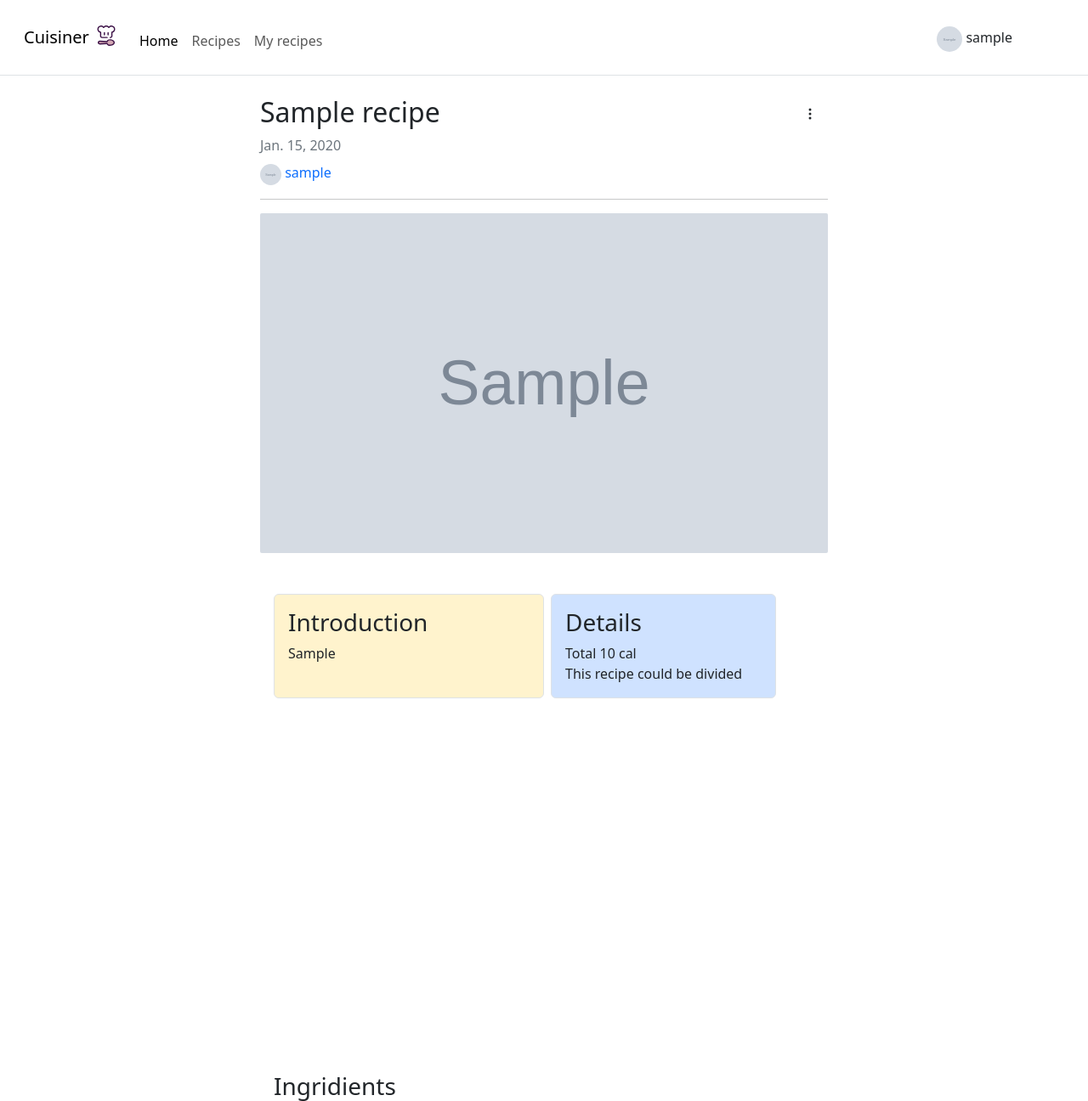
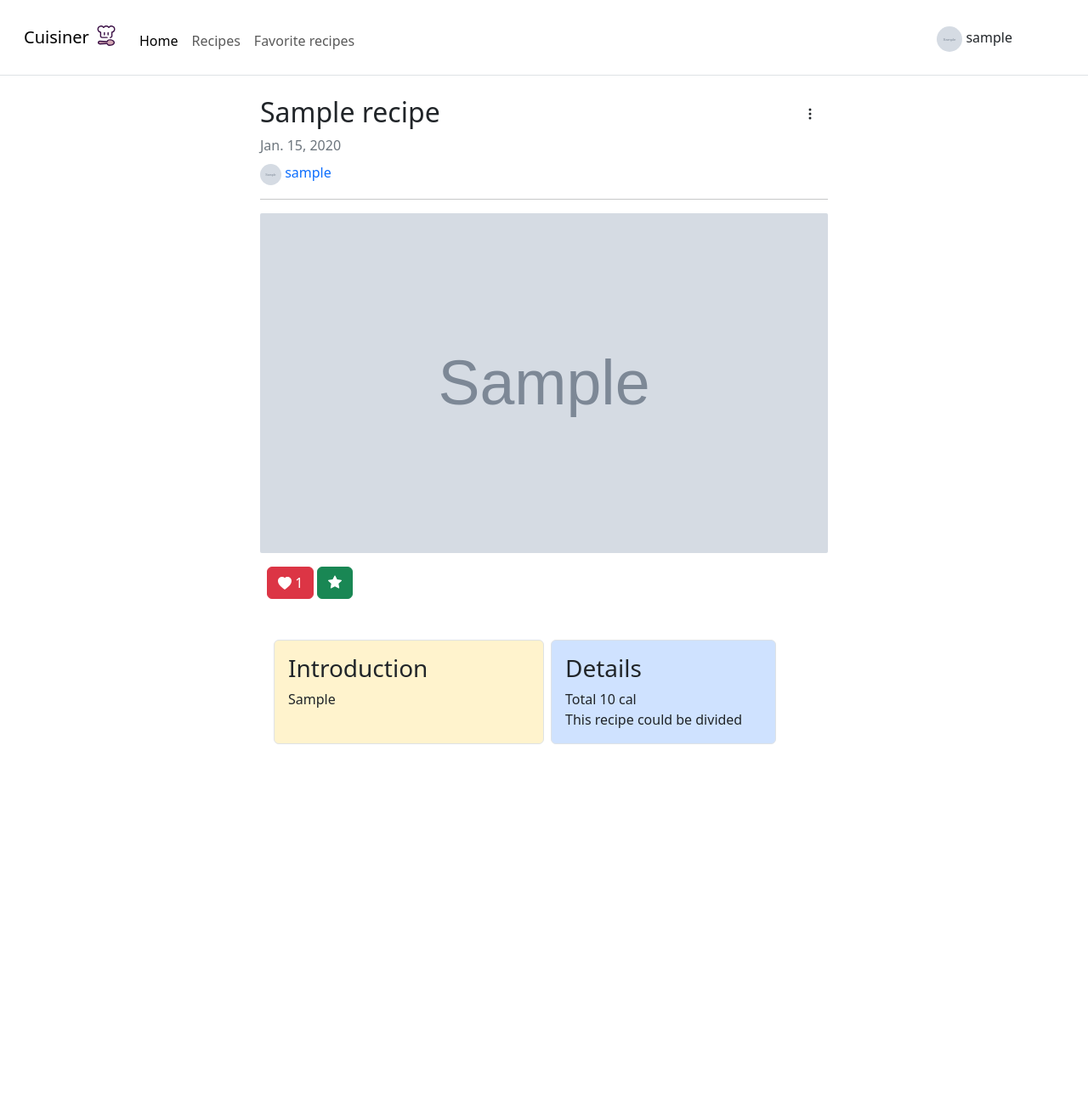
Before and after one commit to Michael322312/cuisiner_project, a Django app: page /recipes/1 in a window 1280 px wide. Shown: the top 1296 px of the page at 85% size. Run offline with Django 5.2, Linux system fonts and the light colour scheme; a user stored in the database is signed in; tables that the repository leaves empty hold one stand-in row (values such as "Sample post"); grey boxes marked "Sample" are stand-in pictures; some libraries are stand-ins or nearby versions.

Commit message:
Add likes and favorite to recipe

```diff
--- a/recipe/models.py
+++ b/recipe/models.py
@@ -109,6 +109,8 @@ class Recipe(models.Model):
     upload_date = models.DateField(auto_now=True)
     total_calories = models.IntegerField(default=0)
     is_dividible = models.BooleanField(default=False)
+    likes = models.ManyToManyField("user_system.CustomUser", related_name="liked_recipes", blank=True)
+
 
     def calculate_total_calories(self):
         unit_type = {
--- a/recipe/urls.py
+++ b/recipe/urls.py
@@ -19,7 +19,8 @@ from recipe.views import (
     DietUpdateView,
     DietListView,
     DietDetailView,
-    MainMenuView
+    MainMenuView,
+    RecipeLike
 )
 
 urlpatterns = [
@@ -49,6 +50,7 @@ urlpatterns = [
     path("user_recipes/<int:pk>", UserRecipesListView.as_view(), name='user_recipes'),
     path("user_recipes/", UserRecipesListView.as_view(), name='user_recipes'),
     path("recipes/<int:pk>", RecipeDetailView.as_view(), name='recipe'),
+    path('like/<int:pk>', RecipeLike.as_view(), name='recipe_like'),
 
 ]
 
--- a/recipe/views.py
+++ b/recipe/views.py
@@ -1,5 +1,5 @@
 from django.db.models.query import QuerySet
-from django.shortcuts import render
+from django.shortcuts import render, get_object_or_404
 from django.views.generic import CreateView, DeleteView, UpdateView, ListView, DetailView, TemplateView
 from django.template.defaulttags import register
 from recipe.models import Category, Product, Recipe, Diet
@@ -59,7 +59,7 @@ def create_recipe(request):
                 created_recipe.save()
                 formset.save()
                 created_recipe.save()
-                return HttpResponseRedirect(reverse_lazy('recipe:category_list'))
+                return HttpResponseRedirect(reverse_lazy('recipe:recipe_list'))
 
     context = {"recipe_form": recipe_form, "formset": formset}
 
@@ -122,6 +122,25 @@ class RecipeListView(ListView):
         context["search_text"] = search_text if search_text else ''
 
         return context
+
+
+class RecipeLike(UpdateView, LoginRequiredMixin):
+    model = Recipe
+    fields='__all__'
+
+    def get_object(self):
+        post_id = self.kwargs.get("pk")
+        return get_object_or_404(Recipe, pk=post_id)
+
+    def post(self, request, *args, **kwargs):
+        recipe = self.get_object()
+        user = request.user
+        if user in recipe.likes.all():
+            recipe.likes.remove(user)
+        else:
+            recipe.likes.add(user)
+        recipe.save()
+        return HttpResponseRedirect(request.POST.get('next', '/'))
 
 
 class UserRecipesListView(ListView, LoginRequiredMixin):
@@ -200,7 +219,10 @@ class RecipeDetailView(DetailView):
     def get_context_data(self, **kwargs):
         context = super().get_context_data(**kwargs)
         if not self.request.user.is_anonymous:
-            user_pref = UserPreference.objects.get(user=self.request.user)
+            if self.request.user.preference.all():
+                user_pref = UserPreference.objects.get(user=self.request.user)
+            else:
+                user_pref = None
         else:
             user_pref = None
 
--- a/templates/base.html
+++ b/templates/base.html
@@ -38,7 +38,7 @@
                     </li>
                     {% if request.user.is_authenticated %}
                         <li class="nav-item pe-2">
-                            <a class="nav-link" href="{% url 'recipe:user_recipes' %}">My recipes</a>
+                            <a class="nav-link" href="{% url 'recipe:user_recipes' %}">Favorite recipes</a>
                         </li>
                     {%endif%}
 
--- a/templates/recipe/recipe/detail_view.html
+++ b/templates/recipe/recipe/detail_view.html
@@ -15,6 +15,25 @@
                     </button>
                     <ul class="dropdown-menu">
                         <li>
+                            <form action="{% url 'user_system:fav_recipe' recipe.pk%}" class="ms-1 mb-0 pb-0"   method="post">
+                                {%csrf_token%}
+                                <button type="submit" class="btn text-success">
+                                    {%if recipe in request.user.favorite.all%}
+                                        Remove from favorite
+                                        <svg xmlns="http://www.w3.org/2000/svg" width="16" height="16" fill="currentColor" class="bi bi-star-fill" viewBox="0 0 16 16">
+                                            <path d="M3.612 15.443c-.386.198-.824-.149-.746-.592l.83-4.73L.173 6.765c-.329-.314-.158-.888.283-.95l4.898-.696L7.538.792c.197-.39.73-.39.927 0l2.184 4.327 4.898.696c.441.062.612.636.282.95l-3.522 3.356.83 4.73c.078.443-.36.79-.746.592L8 13.187l-4.389 2.256z"/>
+                                        </svg>
+                                    {%else%}
+                                        Favorite
+                                        <svg xmlns="http://www.w3.org/2000/svg" width="16" height="16" fill="currentColor" class="bi bi-star" viewBox="0 0 16 16">
+                                            <path d="M2.866 14.85c-.078.444.36.791.746.593l4.39-2.256 4.389 2.256c.386.198.824-.149.746-.592l-.83-4.73 3.522-3.356c.33-.314.16-.888-.282-.95l-4.898-.696L8.465.792a.513.513 0 0 0-.927 0L5.354 5.12l-4.898.696c-.441.062-.612.636-.283.95l3.523 3.356-.83 4.73zm4.905-2.767-3.686 1.894.694-3.957a.56.56 0 0 0-.163-.505L1.71 6.745l4.052-.576a.53.53 0 0 0 .393-.288L8 2.223l1.847 3.658a.53.53 0 0 0 .393.288l4.052.575-2.906 2.77a.56.56 0 0 0-.163.506l.694 3.957-3.686-1.894a.5.5 0 0 0-.461 0z"/>
+                                        </svg>
+                                    {%endif%}
+                                </button>
+                            </form>
+                        </li>
+                        {%if recipe.author == request.user %}
+                            <li>
                                 <a class="dropdown-item text-warning" href="{% url 'recipe:update_recipe' recipe.pk%}">
                                     Edit recipe
                                     <svg xmlns="http://www.w3.org/2000/svg" width="16" height="16" fill="currentColor" class="bi bi-pencil-square" viewBox="0 0 16 16">
@@ -31,7 +50,9 @@
                                     </svg>
                                 </a>
                             </li>
+                        {%endif%}
                     </ul>
+
                 </div>
             </div>
             <a style="font-size: 100%; text-decoration: none;" class="fw-normal text-secondary pt-2 float pb-2" >{{recipe.upload_date}}</a>
@@ -44,6 +65,7 @@
                         {%endif%}
                         {{recipe.author}}
                     </a>
+
                 </p>
             </div>
 
@@ -54,7 +76,42 @@
             {%else%}
                 <img src="{%static 'img/def_recipe.jpg'%}" alt="{{ recipe.title }}" class="recipe_img">
             {%endif%}
+            <div class="pt-3 ps-2" style=" display: flex; flex-direction: row; align-items: baseline;">
+                <form action="{% url 'recipe:recipe_like' recipe.pk %}" class="p-0 m-0"  method="post">
+                    {% csrf_token %}
+                    <input type="hidden" name="next" value="{{ request.path }}">
 
+                    <button type="submit" class="btn btn-danger">
+                        {%if request.user in recipe.likes.all%}
+                            <svg xmlns="http://www.w3.org/2000/svg" width="16" height="16" fill="currentColor" class="bi bi-heart-fill" viewBox="0 0 16 16">
+                                <path fill-rule="evenodd" d="M8 1.314C12.438-3.248 23.534 4.735 8 15-7.534 4.736 3.562-3.248 8 1.314"/>
+                            </svg>
+                        {%else%}
+                            <svg xmlns="http://www.w3.org/2000/svg" width="16" height="16" fill="currentColor" class="bi bi-heart" viewBox="0 0 16 16">
+                                <path d="m8 2.748-.717-.737C5.6.281 2.514.878 1.4 3.053c-.523 1.023-.641 2.5.314 4.385.92 1.815 2.834 3.989 6.286 6.357 3.452-2.368 5.365-4.542 6.286-6.357.955-1.886.838-3.362.314-4.385C13.486.878 10.4.28 8.717 2.01zM8 15C-7.333 4.868 3.279-3.04 7.824 1.143q.09.083.176.171a3 3 0 0 1 .176-.17C12.72-3.042 23.333 4.867 8 15"/>
+                            </svg>
+                        {%endif%}
+                        {{recipe.likes.count}}
+                    </button>
+                </form>
+                <form action="{% url 'user_system:fav_recipe' recipe.pk%}" class="ms-1 mb-0 pb-0"   method="post">
+                    {%csrf_token%}
+                    <input type="hidden" name="next" value="{{ request.path }}">
+
+                    <button type="submit" class="btn btn-success">
+                        {%if recipe in request.user.favorite.all%}
+                            <svg xmlns="http://www.w3.org/2000/svg" width="16" height="16" fill="currentColor" class="bi bi-star-fill mb-1" viewBox="0 0 16 16">
+                                <path d="M3.612 15.443c-.386.198-.824-.149-.746-.592l.83-4.73L.173 6.765c-.329-.314-.158-.888.283-.95l4.898-.696L7.538.792c.197-.39.73-.39.927 0l2.184 4.327 4.898.696c.441.062.612.636.282.95l-3.522 3.356.83 4.73c.078.443-.36.79-.746.592L8 13.187l-4.389 2.256z"/>
+                            </svg>
+                        {%else%}
+
+                            <svg xmlns="http://www.w3.org/2000/svg" width="16" height="16" fill="currentColor" class="bi bi-star mb-1" viewBox="0 0 16 16">
+                                <path d="M2.866 14.85c-.078.444.36.791.746.593l4.39-2.256 4.389 2.256c.386.198.824-.149.746-.592l-.83-4.73 3.522-3.356c.33-.314.16-.888-.282-.95l-4.898-.696L8.465.792a.513.513 0 0 0-.927 0L5.354 5.12l-4.898.696c-.441.062-.612.636-.283.95l3.523 3.356-.83 4.73zm4.905-2.767-3.686 1.894.694-3.957a.56.56 0 0 0-.163-.505L1.71 6.745l4.052-.576a.53.53 0 0 0 .393-.288L8 2.223l1.847 3.658a.53.53 0 0 0 .393.288l4.052.575-2.906 2.77a.56.56 0 0 0-.163.506l.694 3.957-3.686-1.894a.5.5 0 0 0-.461 0z"/>
+                            </svg>
+                        {%endif%}
+                    </button>
+                </form>
+            </div>
         </div>
 
         <div name="sec_info" class="row pt-5 ps-3 pe-3 pb-3 mx-auto">
--- a/templates/recipe/recipe/list_view.html
+++ b/templates/recipe/recipe/list_view.html
@@ -59,6 +59,7 @@
                                     {% else %}
                                         <img src="{% static 'img/def_recipe.jpg' %}" class="card-img-top" alt="Default Image">
                                     {% endif %}
+
                                     <div class="card-body">
                                         <h5 class="card-title card-title2">{{ recipe.title }}</h5>
                                         <p class="card-text" style="font-size: small;">
@@ -68,6 +69,7 @@
                                     </div>
                                 </div>
                             </a>
+
                         </div>
                     {% endfor %}
                 </div>
--- a/user_system/models.py
+++ b/user_system/models.py
@@ -1,11 +1,12 @@
 from django.db import models
 from django.contrib.auth.models import AbstractUser
-from recipe.models import Product, Category, Diet
+from recipe.models import Product, Category, Diet, Recipe
 import core.settings
 
 class CustomUser(AbstractUser):
     avatar = models.ImageField(upload_to="user_system", blank=True, null=True)
     intro = models.TextField(blank=True, null=True)
+    favorite = models.ManyToManyField(Recipe, related_name="users_favorite", blank=True)
 
 
 class UserPreference(models.Model):
--- a/user_system/urls.py
+++ b/user_system/urls.py
@@ -9,8 +9,8 @@ from user_system.views import (
     ResetPasswordView,
     DeleteUserView,
     UserPreferenceUpdateView,
-    UserPreferenceCreateView
-
+    UserPreferenceCreateView,
+    UserFavorite
 )
 
 
@@ -25,6 +25,8 @@ urlpatterns = [
     path("delete_user/<int:pk>", DeleteUserView.as_view(), name="delete_user"),
     path("preferences/", UserPreferenceCreateView.as_view(), name="create_pref"),
     path("preferences/<int:pk>", UserPreferenceUpdateView.as_view(), name="edit_pref"),
+    path("favorite/<int:pk>", UserFavorite.as_view(), name="fav_recipe"),
+
 
 
 
```
Also changed, not shown: templates/recipe/main.html (+4 -4 lines), user_system/views.py (+21 -2 lines), recipe/migrations/0012_recipe_likes.py (added), user_system/migrations/0006_customuser_favorite.py (added). Lines whose indentation alone changed are shown as unchanged.
